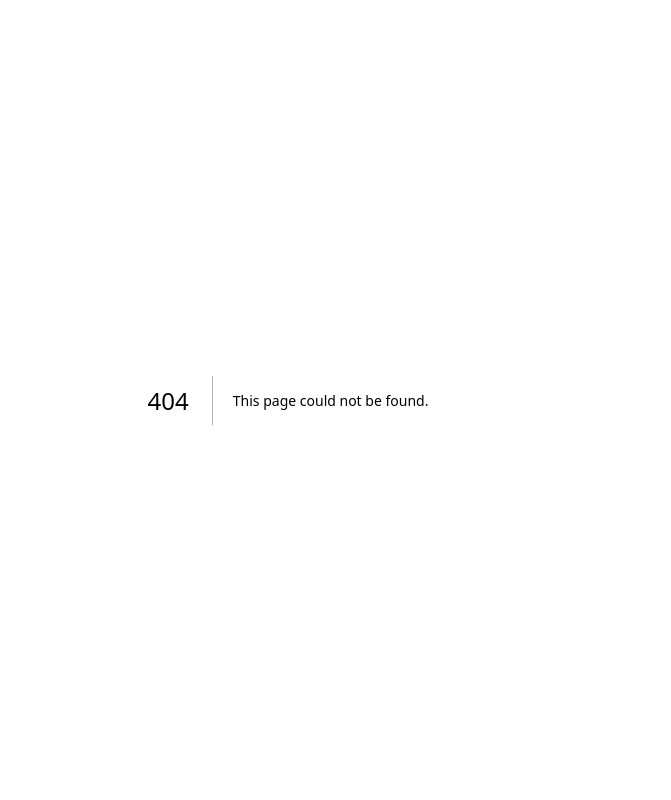
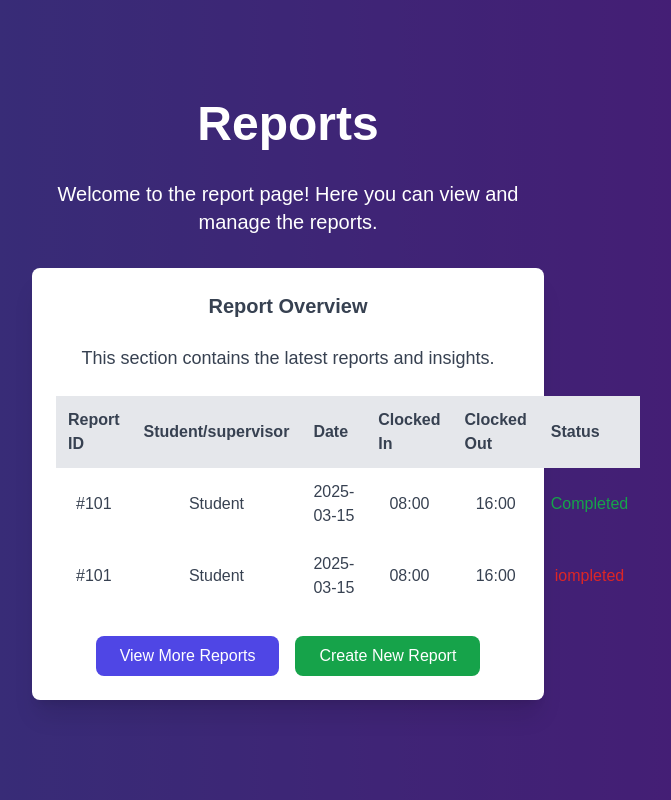
Before and after one commit to Sphe2001/clocking_system, a Next.js app: page /dashboard/admin/reports in a window 1280 px wide. Before the commit this address had no page. Shown: the whole page, without its empty margins (352-1023 px from the left). Built offline with nearby package versions, Linux system fonts and the light colour scheme.

Commit message:
updated dashboard

```diff
--- a/src/app/dashboard/admin/page.tsx
+++ b/src/app/dashboard/admin/page.tsx
@@ -38,15 +38,15 @@ export default function AdminDashboardPage() {
               <h2 className="text-2xl font-bold mb-8">Admin Panel</h2>
               <ul className="flex flex-col items-center space-y-6 w-full">
                 <li className="w-full text-center">
-                  <a href="#" className="text-lg hover:text-gray-400">Users</a>
+                  <a href="/dashboard/admin/users" className="text-lg hover:text-gray-400">Users</a>
                 </li>
                 <li className="w-full text-center">
-                  <Link href="../../Reports" className="text-lg hover:text-gray-400">
+                  <Link href="/dashboard/admin/reports" className="text-lg hover:text-gray-400">
                     Reports
                   </Link>
                 </li>
                 <li className="w-full text-center">
-                  <Link href="../../Profile" className="text-lg hover:text-gray-400">
+                  <Link href="/profile/admin" className="text-lg hover:text-gray-400">
                     Profile
                   </Link>
                 </li>
--- a/src/app/Reports/page.tsx
+++ b/src/app/dashboard/admin/reports/page.tsx
@@ -26,23 +26,29 @@ const ReportsPage = () => {
               <thead className="bg-gray-200">
                 <tr>
                   <th className="p-3 text-left">Report ID</th>
-                  <th className="p-3 text-left">Report Title</th>
+                  <th className="p-3 text-left">Student/supervisor</th>
                   <th className="p-3 text-left">Date</th>
+                  <th className="p-3 text-left">Clocked In</th>
+                  <th className="p-3 text-left">Clocked Out</th>
                   <th className="p-3 text-left">Status</th>
                 </tr>
               </thead>
               <tbody>
                 <tr>
                   <td className="p-3">#101</td>
-                  <td className="p-3">Sales Report</td>
+                  <td className="p-3">Student</td>
                   <td className="p-3">2025-03-15</td>
+                  <td className="p-3">08:00</td>
+                  <td className="p-3">16:00</td>
                   <td className="p-3 text-green-600">Completed</td>
                 </tr>
                 <tr>
-                  <td className="p-3">#102</td>
-                  <td className="p-3">Marketing Analysis</td>
-                  <td className="p-3">2025-03-14</td>
-                  <td className="p-3 text-yellow-600">Pending</td>
+                <td className="p-3">#101</td>
+                  <td className="p-3">Student</td>
+                  <td className="p-3">2025-03-15</td>
+                  <td className="p-3">08:00</td>
+                  <td className="p-3">16:00</td>
+                  <td className="p-3 text-red-600">iompleted</td>
                 </tr>
                 {/* More rows can be added here */}
               </tbody>
--- /dev/null
+++ b/src/app/dashboard/admin/users/page.tsx
@@ -0,0 +1,11 @@
+"use client";
+import React from 'react';
+
+const UserPage = () => {
+    return (
+       <h1>Users</h1>
+      );
+
+}
+
+export default  UserPage;
--- a/src/app/dashboard/page.tsx
+++ b/src/app/dashboard/page.tsx
@@ -26,8 +26,6 @@ export default function DashboardPage() {
 
   return (
     <div className="relative min-h-screen bg-gradient-to-r from-indigo-500 to-purple-600 p-6">
-      {/* Admin Link */}
-
 
       {/* Hero Section */}
       <div className="flex flex-col items-center justify-center min-h-screen bg-cover bg-center relative text-white p-4 sm:p-8 md:p-16">
```
Also changed, not shown: src/app/profile/admin/page.tsx (renamed from src/app/Profile/page.tsx).
